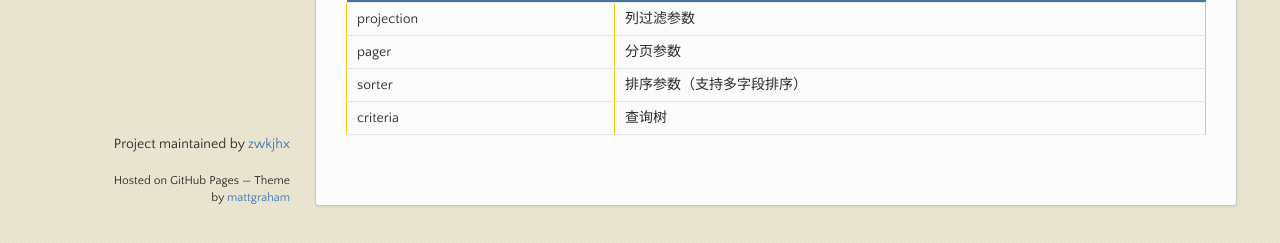
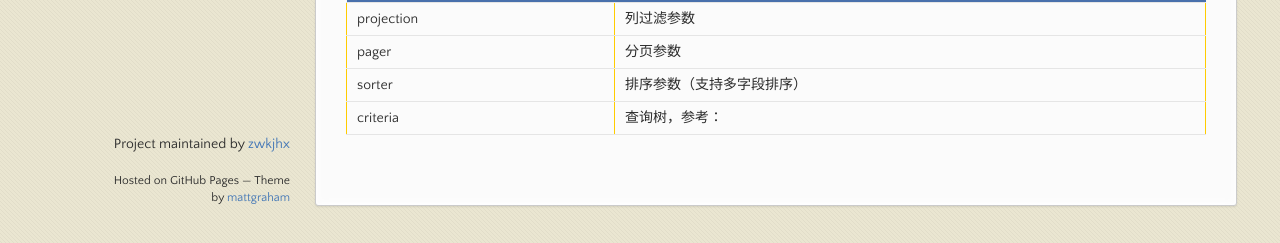
Before and after one commit to zwkjhx/ox-doc, a Jekyll site: the page built from specification/3-origin-xgui-fan/spo-007-ajaxzhong-de-cha-xun-yin-qing.md, in a window 1280 px wide and 1255 px high. Shown: the part 1009-1252 px from the top of the window. Built offline with Jekyll 4.4.1, drawn with Linux system fonts in a browser that asks for light colours; our own code applies the rules of GitHub Pages for plain Markdown files.

Commit message:
Updates specification/3-origin-xgui-fan/spo-007-ajaxzhong-de-cha-xun-yin-qing.md
Auto commit by GitBook Editor

```diff
--- a/specification/3-origin-xgui-fan/spo-007-ajaxzhong-de-cha-xun-yin-qing.md
+++ b/specification/3-origin-xgui-fan/spo-007-ajaxzhong-de-cha-xun-yin-qing.md
@@ -40,4 +40,4 @@ Origin X中在执行复杂查询时遵循Zero中定义的查询引擎语法，
 | projection | 列过滤参数 |
 | pager | 分页参数 |
 | sorter | 排序参数（支持多字段排序） |
-| criteria | 查询树 |
+| criteria | 查询树，参考： |
```
